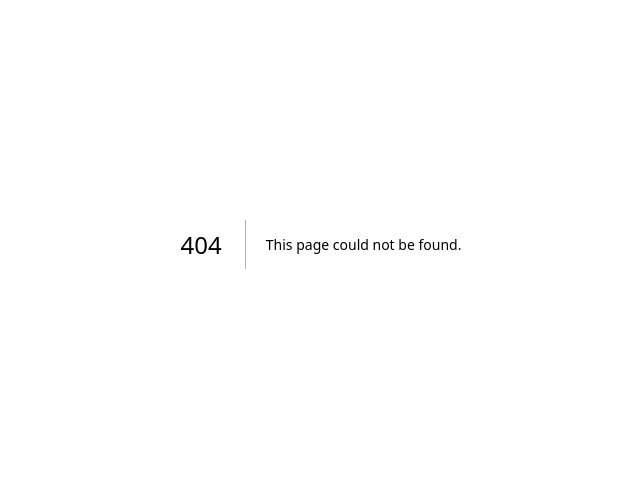
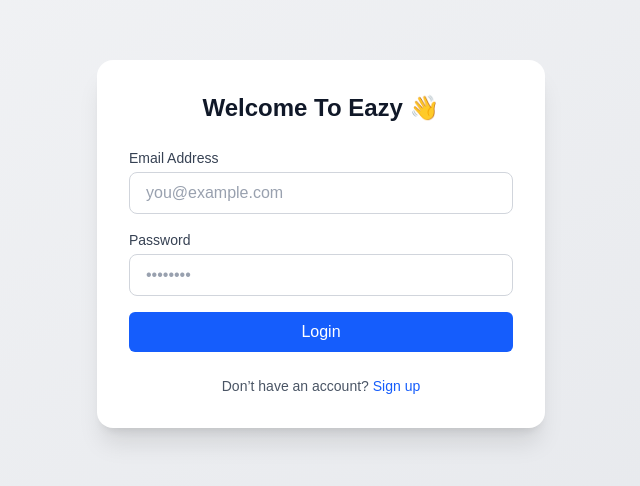
Before and after one commit to danizhlee98/UMSFrontEnd, a Next.js app: page /ui/login in a window 1280 px wide. Before the commit this address had no page. Shown: the part 156-642 px from the top of the page, without its empty margins (319-959 px from the left). Built offline with nearby package versions, Linux system fonts and the light colour scheme; no server answers.

Commit message:
feat(auth): add LoginPage under ui folder

```diff
--- /dev/null
+++ b/src/app/ui/login/page.tsx
@@ -0,0 +1,127 @@
+"use client";
+
+import { useEffect, useState } from "react";
+import { authRouter } from "../../router/authRouter";
+import { Toast } from "../../components/toast/toast";
+import { ToastProvider, useToast } from "../../components/toast/toastComponent";
+import { useRouter } from "next/navigation";
+import ProfilePage from "../../components/form/profile-form";
+import Link from "next/link";
+import Button from "../../components/button/button";
+import { userRouter } from "@/app/router/userRouter";
+
+export default function LoginPage() {
+  const [userName, setUserName] = useState("");
+  const [password, setPassword] = useState("");
+  const [submit, setSubmit] = useState<boolean>(false);
+  const [login, setLogin] = useState<boolean>(false);
+  const [loginPending, setLoginPending] = useState(false);
+
+  const handleLogin = async (e: React.FormEvent) => {
+    e.preventDefault();
+    setSubmit(true);
+  };
+
+  const showToast = useToast();
+  const router = useRouter();
+
+  useEffect(() => {
+    if (submit) {
+      const log = async () => {
+        setLoginPending(true);
+        try {
+          // const {message,success} = await authRouter.login({userName, password})
+          const [result] = await Promise.all([
+            authRouter.login({ userName, password }),
+            new Promise((resolve) => setTimeout(resolve, 1500)), // wait 1.5s
+          ]);
+
+          const { message, success } = result;
+
+          if (success) {
+            setLogin(true);
+            router.push(`/edit?email=${userName}`);
+            showToast({ message: message, type: "success" });
+          } else {
+            showToast({ message: message, type: "error" });
+          }
+        } catch (error) {
+          showToast({ message: "Login failed", type: "error" });
+        } finally {
+          setSubmit(false);
+          setLoginPending(false);
+        }
+      };
+
+      log();
+    }
+  }, [submit]);
+
+  const handleLogout = () => {
+    setLogin(false);
+    showToast({ message: "Successfully logout", type: "info" });
+  };
+
+  return (
+    <>
+      <div className="flex items-center justify-center min-h-screen bg-gradient-to-br from-gray-100 to-gray-200 dark:from-gray-900 dark:to-gray-800">
+        <div className="w-full max-w-md bg-white dark:bg-gray-900 rounded-2xl shadow-xl p-8">
+          <h1 className="text-2xl font-bold text-center text-gray-900 dark:text-white mb-6">
+            Welcome To Eazy 👋
+          </h1>
+          <form className="flex flex-col gap-4">
+            {/* Email */}
+            <div>
+              <label
+                htmlFor="email"
+                className="block text-sm font-medium text-gray-700 dark:text-gray-300 mb-1"
+              >
+                Email Address
+              </label>
+              <input
+                id="email"
+                type="email"
+                value={userName}
+                onChange={(e) => setUserName(e.target.value)}
+                required
+                className="w-full px-4 py-2 border border-gray-300 dark:border-gray-700 rounded-lg bg-white dark:bg-gray-800 text-gray-900 dark:text-white placeholder-gray-400 focus:outline-none focus:ring-2 focus:ring-blue-500 focus:border-blue-500"
+                placeholder="you@example.com"
+              />
+            </div>
+
+            {/* Password */}
+            <div>
+              <label
+                htmlFor="password"
+                className="block text-sm font-medium text-gray-700 dark:text-gray-300 mb-1"
+              >
+                Password
+              </label>
+              <input
+                id="password"
+                type="password"
+                value={password}
+                onChange={(e) => setPassword(e.target.value)}
+                required
+                className="w-full px-4 py-2 border border-gray-300 dark:border-gray-700 rounded-lg bg-white dark:bg-gray-800 text-gray-900 dark:text-white placeholder-gray-400 focus:outline-none focus:ring-2 focus:ring-blue-500 focus:border-blue-500"
+                placeholder="••••••••"
+              />
+            </div>
+
+            {/* Login Button */}
+            <Button type="submit" typeStyle="primary" onClick={handleLogin} pending={loginPending}>
+              Login
+            </Button>
+          </form>
+
+          <p className="text-center text-sm text-gray-600 dark:text-gray-400 mt-6">
+            Don’t have an account?{" "}
+            <Link href="/create" className="text-blue-600 hover:underline">
+              Sign up
+            </Link>
+          </p>
+        </div>
+      </div>
+    </>
+  );
+}
```
